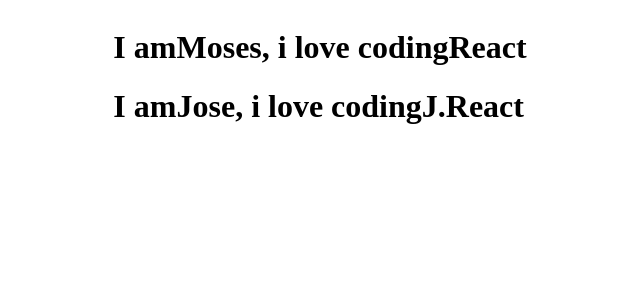
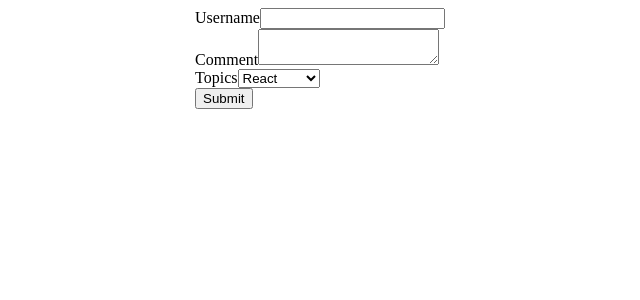
Before and after one commit to Ajdev11/reactRefs_ErrorBoundaries, a React (Create React App) app: page / in a window 1280 px wide. Shown: the top 300 px of the page, without its empty margins (320-960 px from the left). Built offline with nearby package versions, Linux system fonts and the light colour scheme.

Commit message:
controlled components, form handling

```diff
--- a/src/App.js
+++ b/src/App.js
@@ -8,6 +8,7 @@ import State from './Components/stateClass';
 import PropsMethod from './Components/methodProps';
 import ConditionalRendering from './Components/conditions';
 import NameList from './Components/listRendering2';
+import Form from './Components/form';
 
 class App extends Component {
     state = {  }
@@ -21,9 +22,10 @@ class App extends Component {
             <State />
             <PropsMethod  />
             <ConditionalRendering />
+            <NameList />
             </>*/
             <>
-            <NameList />
+            <Form />
             </>
         );
     }
--- /dev/null
+++ b/src/Components/form.jsx
@@ -0,0 +1,59 @@
+import React, { Component } from "react";
+
+class Form extends Component {
+  constructor() {
+    super();
+    this.state = {
+      username: "",
+      comment: "",
+      Topics: "React",
+    };
+  }
+  handleUsernameChange = (event) => {
+    this.setState({
+      username: event.target.value,
+    });
+  };
+  handleComment = (event) => {
+    this.setState({
+      comment: event.target.value,
+    });
+  };
+  handleTopics = (event) => {
+    this.setState({
+      Topics: event.target.value,
+    });
+  };
+handleSubmit=(event)=>{
+    alert(`${this.state.username} ${this.state.comment} ${this.state.Topics}`)
+    event.preventDefault();
+}
+  render() {
+    return (
+      <form onSubmit={this.handleSubmit}>
+        <div>
+          <label>Username</label>
+          <input
+            value={this.state.username}
+            onChange={this.handleUsernameChange}
+          />
+        </div>
+        <div>
+          <label>Comment</label>
+          <textarea value={this.state.comment} onChange={this.handleComment} />
+        </div>
+        <div>
+          <label>Topics</label>
+          <select value={this.state.Topics} onChange={this.handleTopics}>
+            <option>React</option>
+            <option>Angular</option>
+            <option>Javascript</option>
+          </select>
+        </div>
+        <button>Submit</button>
+      </form>
+    );
+  }
+}
+
+export default Form;
```
